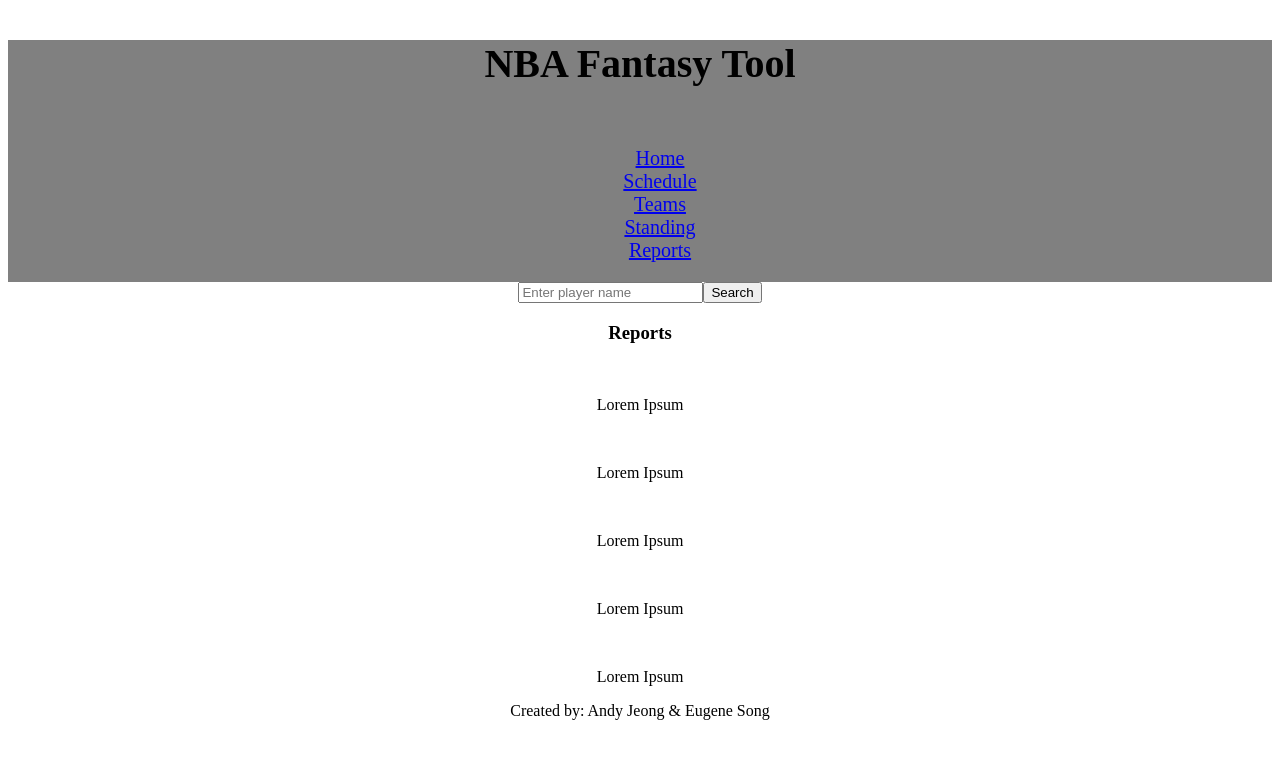
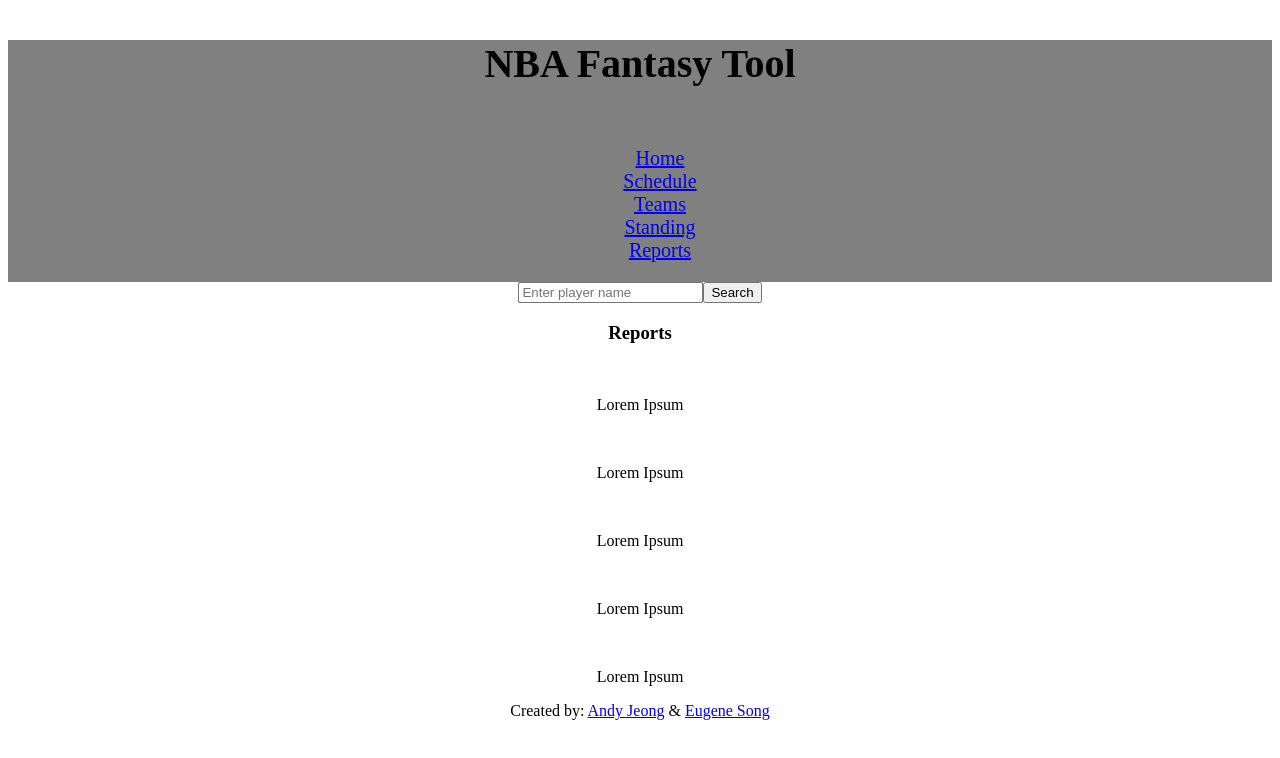
Before and after one commit to yougene42193/nba-fantasy-tool, a React (Create React App) app: page /reports in a window 1280 px wide. Shown: the top 758 px of the page. Built offline with nearby package versions, Linux system fonts and the light colour scheme.

Commit message:
Footer links to github

```diff
--- a/src/Footer/Footer.js
+++ b/src/Footer/Footer.js
@@ -5,7 +5,7 @@ export default class Footer extends React.Component {
     render() {
         return(
             <section className="footer">
-                <footer className="github-footer">Created by: Andy Jeong & Eugene Song</footer>
+                <footer className="github-footer">Created by: <a href="https://github.com/nd-jeong" rel="noopener noreferrer" target="_blank">Andy Jeong</a> & <a href="https://github.com/yougene42193" rel="noopener noreferrer" target="_blank">Eugene Song</a></footer>
             </section>
         )
     }
```
